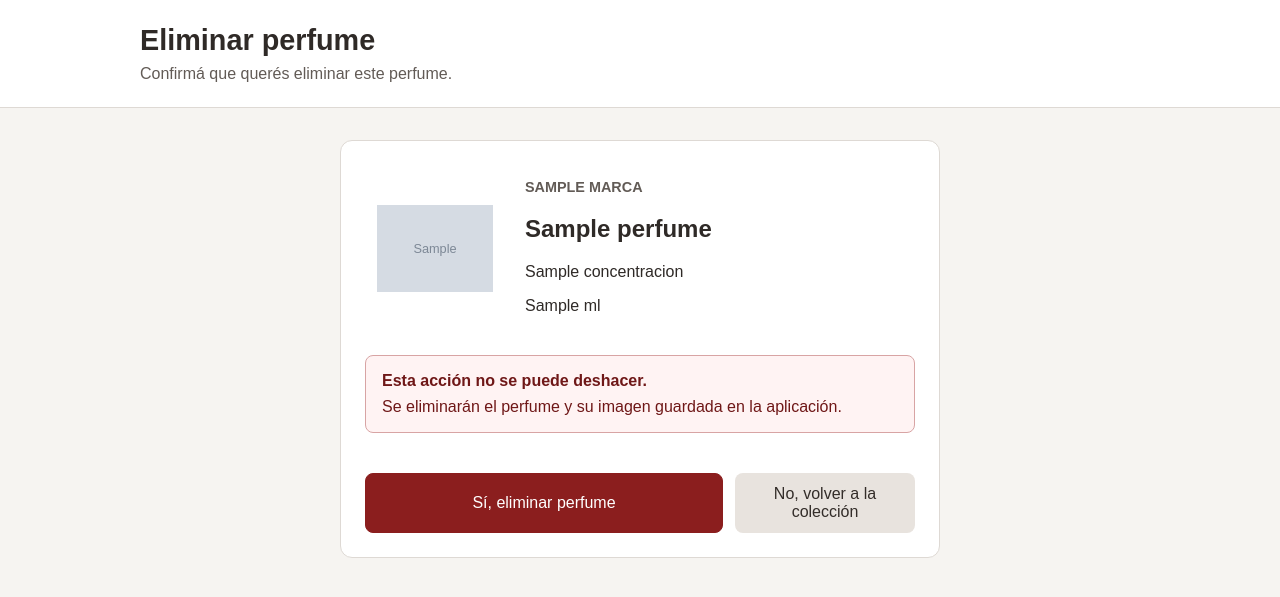
After one commit to nahuelsalda763/Esteloteca, a FastAPI app: template templates/eliminar.html in a window 1280 px wide. The commit adds this page. Shown: the top 597 px of the page. Run offline with FastAPI, Linux system fonts and the light colour scheme; the template is opened without the code that fills it: most values are stand-ins (such as "Sample title", 1, 10 or a date in 2020); grey boxes marked "Sample" are stand-in pictures.

Commit message:
Opcion de eliminacion de perfume

```diff
--- a/main.py
+++ b/main.py
@@ -288,3 +288,62 @@ def editar_perfume(
         url = "/",
         status_code = 303,
     )
+
+@app.get(
+    "/eliminar/{perfume_id}",
+    response_class = HTMLResponse,
+)
+
+def mostrar_confirmacion_eliminacion(
+    request: Request,
+    perfume_id: int,
+):
+    perfume = database.obtener_perfume_por_id(
+        perfume_id
+    )
+
+    if perfume is None:
+        raise HTTPException(
+            status_code = 404,
+            detail = "Perfume no encontrado",
+        )
+
+    return templates.TemplateResponse(
+        request = request,
+        name = "eliminar.html",
+        context={
+            "perfume" : perfume,
+        }
+    )
+
+@app.post("/eliminar/{perfume_id}")
+def procesar_eliminacion( perfume_id : int,):
+    perfume = database.obtener_perfume_por_id(perfume_id)
+
+    if perfume is None:
+        raise HTTPException(
+            status_code = 404,
+            detail = "Perfume no encontrado",
+        )
+
+    eliminado = database.eliminar_perfume(perfume_id)
+
+    if not eliminado:
+        raise HTTPException(
+            status_code = 404,
+            detail = "No se pudo eliminar el perfume",
+        )
+
+    nombre_imagen = perfume["imagen"]
+
+    if nombre_imagen:
+        ruta_imagen = UPLOAD_DIR / nombre_imagen
+
+        ruta_imagen.unlink(
+            missing_ok = True
+        )
+
+    return RedirectResponse(
+        url = "/",
+        status_code = 303,
+    )
--- a/static/css/styles.css
+++ b/static/css/styles.css
@@ -263,6 +263,19 @@ body {
     .acciones-formulario .boton {
         width: 100%;
     }
+
+    .resumen-perfume-eliminar {
+        grid-template-columns: 1fr;
+    }
+
+    .imagen-eliminar{
+        width: 100%;
+        height: 220px;
+    }
+
+    .acciones-eliminar{
+        grid-template-columns: 1fr;
+    }
 }
 
 .boton-editar {
@@ -274,3 +287,98 @@ body {
 .boton-editar: hover {
     background-color: #d8d1ca;
 }
+
+
+.acciones-tarjeta {
+    display: flex;
+    flex-direction: column;
+    gap: 10px;
+    margin-top: 16px;
+
+}
+
+
+.acciones-tarjeta .boton{
+    margin-top: 0;
+}
+
+.boton-eliminar{
+    background-color: transparent;
+    color: #8b1e1e;
+    border: 1px solid #8b1e1e;
+}
+
+.boton-eliminar:hover{
+    background-color: #f7e9e9;
+}
+
+.confirmacion-eliminar {
+    max-width: 600px;
+    margin: 32px auto;
+    padding: 24px;
+    background-color: #ffffff;
+    border: 1px solid #ded9d4;
+    border-radius: 12px;
+}
+
+.resumen-perfume-eliminar {
+    display: grid;
+    grid-template-columns: 140px 1fr;
+    gap: 20px;
+    align-items: center;
+}
+
+.imagen-eliminar {
+    display: flex;
+    width: 140px;
+    height: 160px;
+    align-items: center;
+    justify-content: center;
+    overflow: hidden;
+    background-color: #ebe7e2;
+    color: #625b56;
+    border-radius: 8px;
+
+}
+
+.mensaje-advertencia{
+    margin-top: 24px;
+    padding: 16px;
+    background-color: #fff3f3;
+    color: #6f1717;
+    border: 1px solid #d8a4a4;
+    border-radius: 8px;
+}
+
+.mensaje-advertencia p {
+    margin: 8px 0 0;
+}
+
+.acciones-eliminar {
+    display: grid;
+    grid-template-columns: minmax(0, 2fr) minmax(180px, 1fr);
+    gap: 12px;
+    margin-top: 24px;
+
+}
+
+.accionex-eliminar .boton{
+    display: flex;
+    min-height: 48px;
+    align-items: center;
+    justify-content: center;
+    margin: 0;
+    padding: 12px 18px;
+    font: inherit;
+    cursor: pointer;
+}
+
+.boton-peligro{
+    background-color: #8b1e1e;
+    color: #ffffff;
+    border: 1px solid #8b1e1e;
+}
+
+.boton-peligro:hover {
+    background-color: #6f1717;
+}
--- /dev/null
+++ b/templates/eliminar.html
@@ -0,0 +1,100 @@
+<!DOCTYPE html>
+<html lang="es">
+<head>
+    <meta charset="UTF-8">
+
+    <meta
+        name="viewport"
+        content="width=device-width, initial-scale=1.0"
+    >
+
+    <title>Eliminar perfume | Esteloteca</title>
+
+    <link
+        rel="stylesheet"
+        href="{{ url_for('static', path='/css/styles.css') }}"
+    >
+</head>
+
+<body>
+    <header class="encabezado">
+        <div class="contenedor">
+            <h1>Eliminar perfume</h1>
+
+            <p>
+                Confirmá que querés eliminar este perfume.
+            </p>
+        </div>
+    </header>
+
+    <main class="contenedor">
+        <section class="confirmacion-eliminar">
+            <div class="resumen-perfume-eliminar">
+                <div class="imagen-eliminar">
+                    {% if perfume.imagen %}
+                        <img
+                            class="foto-perfume"
+                            src="/uploads/perfumes/{{ perfume.imagen }}"
+                            alt="Frasco de {{ perfume.marca }} {{ perfume.nombre }}"
+                        >
+                    {% else %}
+                        <span>Sin imagen</span>
+                    {% endif %}
+                </div>
+
+                <div>
+                    <p class="marca">
+                        {{ perfume.marca }}
+                    </p>
+
+                    <h2>
+                        {{ perfume.nombre }}
+                    </h2>
+
+                    <p>
+                        {{ perfume.concentracion }}
+                    </p>
+
+                    <p>
+                        {{ perfume.tamano_ml }} ml
+                    </p>
+                </div>
+            </div>
+
+            <div
+                class="mensaje-advertencia"
+                role="alert"
+            >
+                <strong>
+                    Esta acción no se puede deshacer.
+                </strong>
+
+                <p>
+                    Se eliminarán el perfume y su imagen
+                    guardada en la aplicación.
+                </p>
+            </div>
+
+            <form
+                class="acciones-eliminar"
+                action="/eliminar/{{ perfume.id }}"
+                method="post"
+            >
+                <button
+                    class="boton boton-peligro"
+                    type="submit"
+                >
+                    Sí, eliminar perfume
+                </button>
+
+                <a
+                    class="boton boton-secundario"
+                    href="/"
+                >
+                    No, volver a la colección
+                </a>
+            </form>
+        </section>
+    </main>
+</body>
+</html>
```
Also changed, not shown: database.py (+20 -0 lines), templates/index.html (+15 -1 lines).
